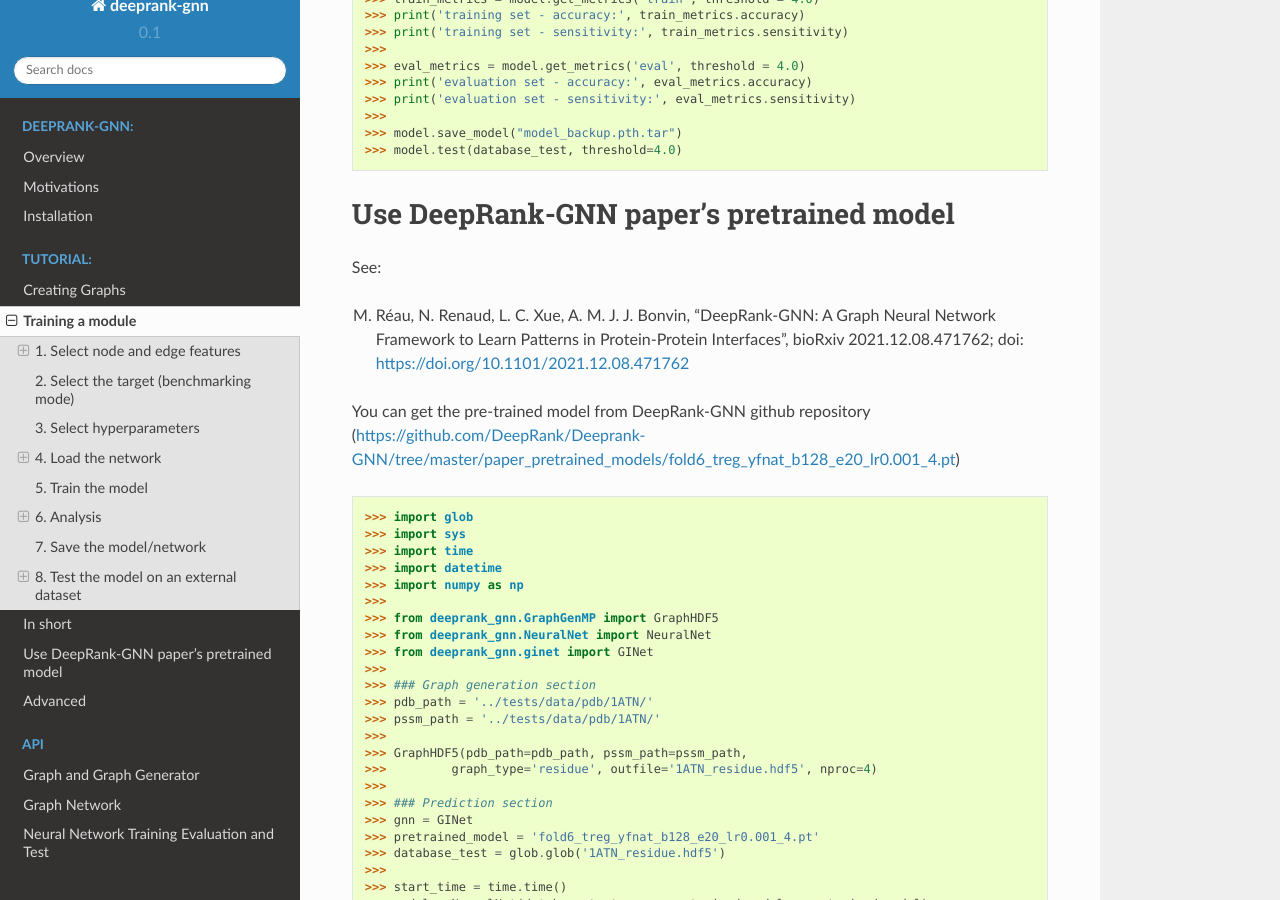
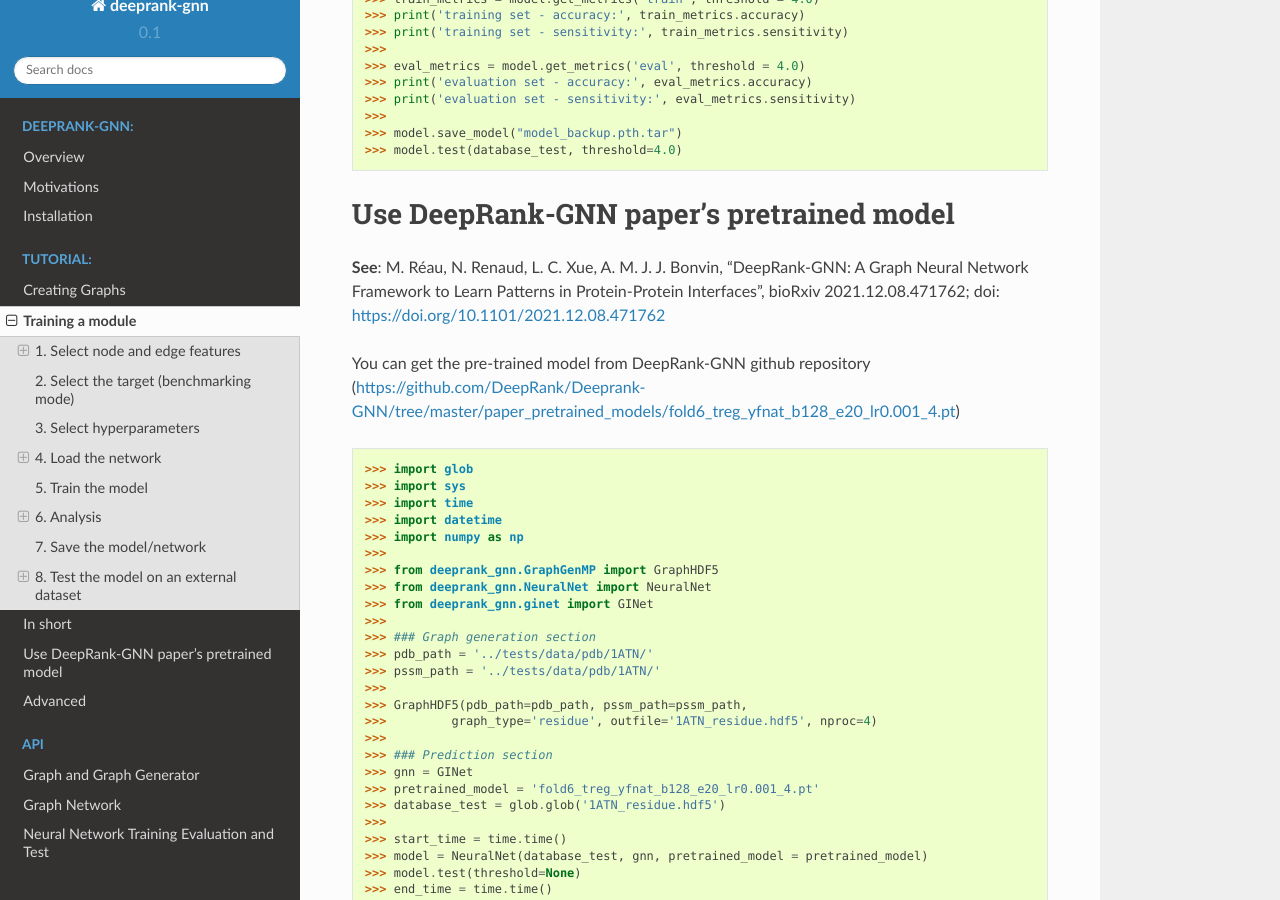
Before and after one commit to DeepRank/Deeprank-GNN, a Sphinx documentation site: the page built from docs/tutorial.train_model.rst, in a window 1280 px wide and 900 px high, scrolled down 7088 px. Built offline with Sphinx 7.4.7 and the Read the Docs theme 2.0.0, drawn with Linux system fonts in a browser that asks for light colours; part of the change alters nothing that is shown.

```diff
--- a/docs/tutorial.train_model.rst
+++ b/docs/tutorial.train_model.rst
@@ -353,9 +353,7 @@ Using default settings
 Use DeepRank-GNN paper's pretrained model
 =============================================
 
-See:
-
-M. Réau, N. Renaud, L. C. Xue, A. M. J. J. Bonvin, "DeepRank-GNN: A Graph Neural Network Framework to Learn Patterns in Protein-Protein Interfaces", bioRxiv 2021.12.08.471762; doi: https://doi.org/10.1101/2021.12.08.471762
+**See**: M. Réau, N. Renaud, L. C. Xue, A. M. J. J. Bonvin, "DeepRank-GNN: A Graph Neural Network Framework to Learn Patterns in Protein-Protein Interfaces", bioRxiv 2021.12.08.471762; doi: https://doi.org/10.1101/2021.12.08.471762
 
 You can get the pre-trained model from DeepRank-GNN github repository (https://github.com/DeepRank/Deeprank-GNN/tree/master/paper_pretrained_models/fold6_treg_yfnat_b128_e20_lr0.001_4.pt)
 
```
